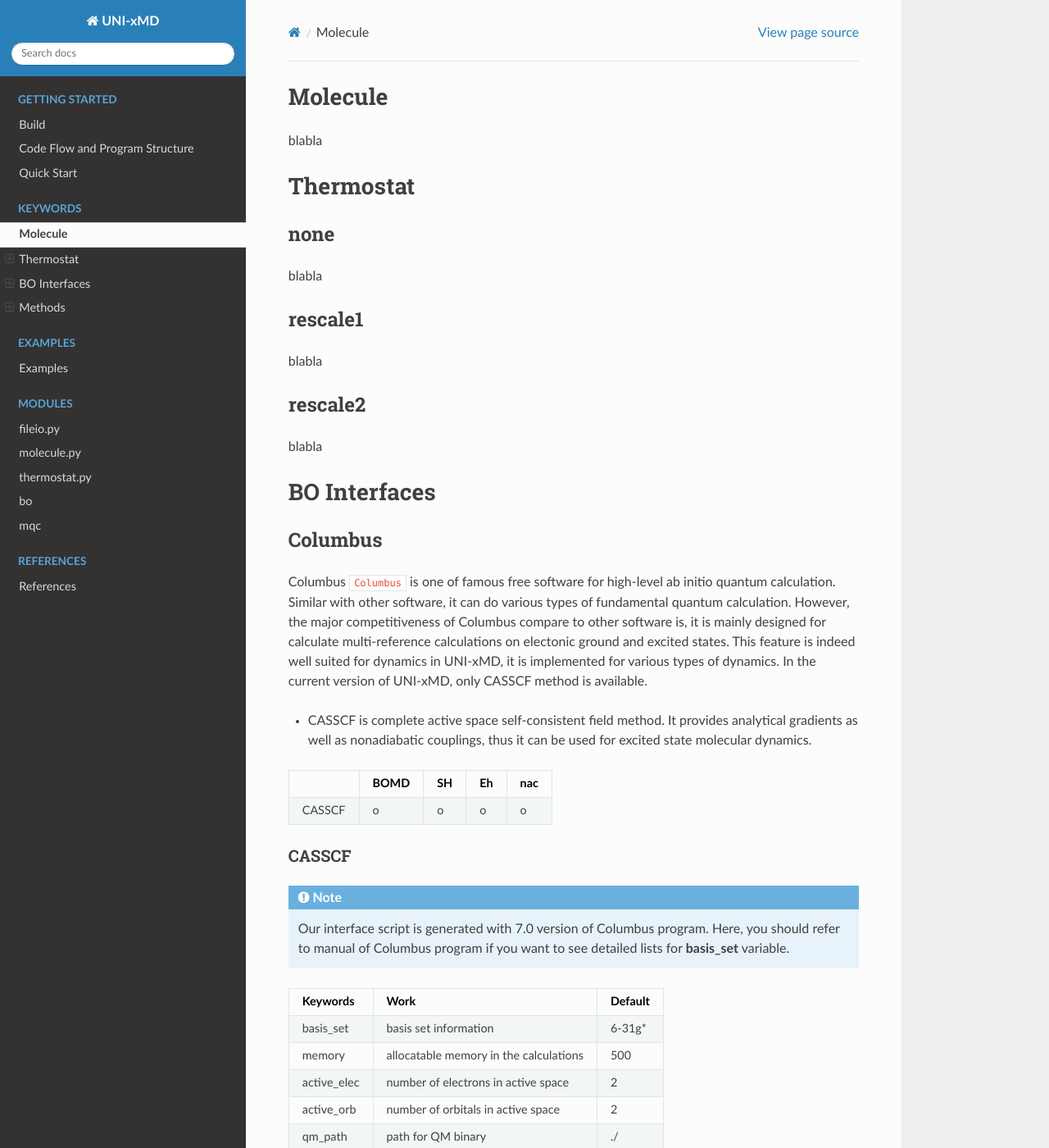
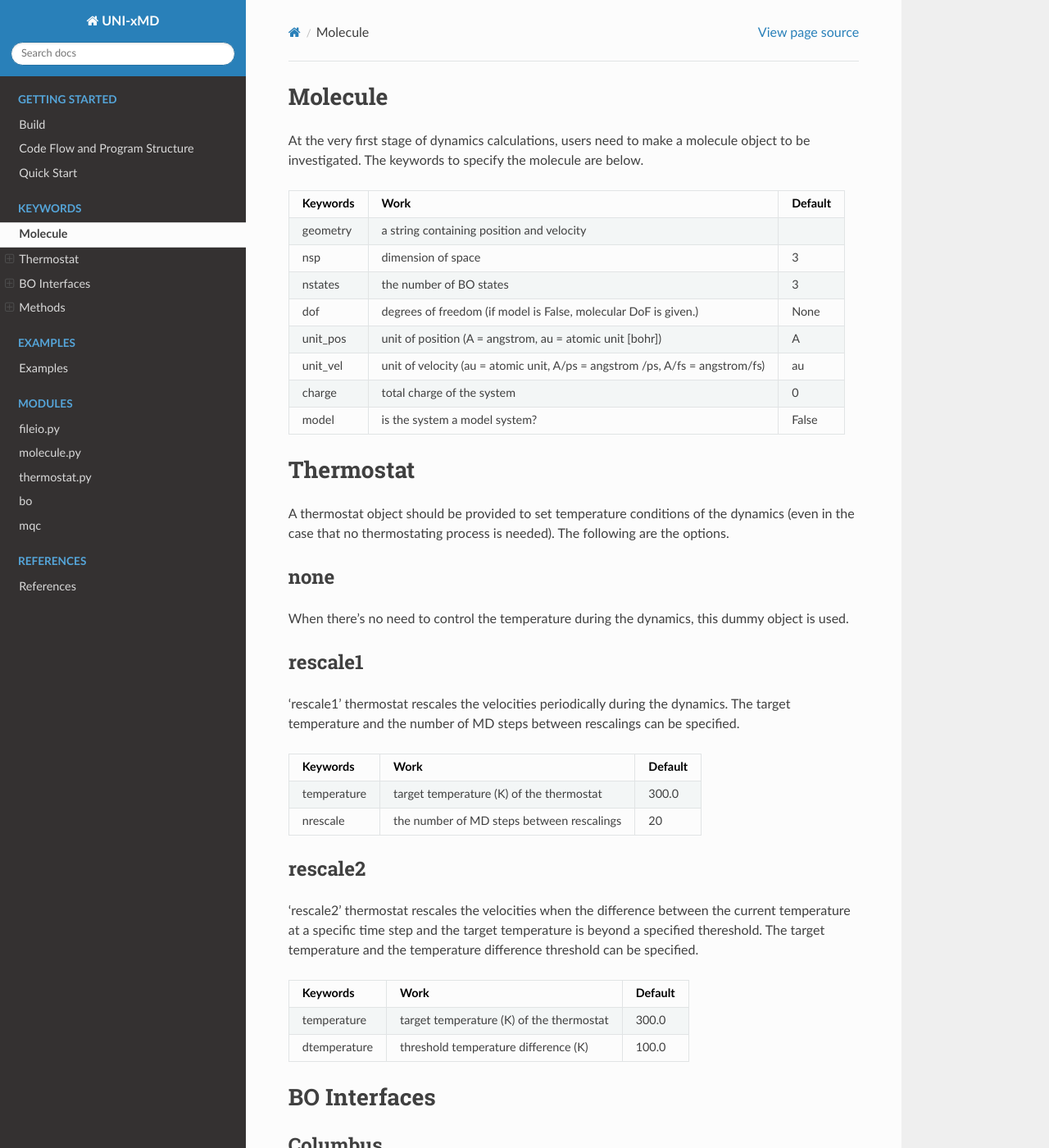
Before and after one commit to skmin-lab/unixmd, a Sphinx documentation site: the page built from docs/source/keywords/main.rst, in a window 1280 px wide and 1400 px high. Shown: the whole window at 82% size. Built offline with Sphinx 7.4.7 and the Read the Docs theme 2.0.0, drawn with Linux system fonts in a browser that asks for light colours; cross-references to code outside the pages are shown as plain code.

Commit message:
Add molecule, thermostat explanation in the keyword part of the manual

```diff
--- a/docs/source/keywords/molecule.rst
+++ b/docs/source/keywords/molecule.rst
@@ -1,2 +1,25 @@
 
-blabla
+At the very first stage of dynamics calculations, users need to make a molecule object to be investigated. The keywords to specify the molecule are below.
+
++------------+----------------------------------------------------+-----------+
+| Keywords   | Work                                               | Default   |
++============+====================================================+===========+
+| geometry   | a string containing position and velocity          |           |
++------------+----------------------------------------------------+-----------+
+| nsp        | dimension of space                                 | 3         |
++------------+----------------------------------------------------+-----------+
+| nstates    | the number of BO states                            | 3         |
++------------+----------------------------------------------------+-----------+
+| dof        | degrees of freedom (if model is False, molecular   | None      |
+|            | DoF is given.)                                     |           |
++------------+----------------------------------------------------+-----------+
+| unit_pos   | unit of position (A = angstrom, au = atomic unit   | A         |
+|            | [bohr])                                            |           |
++------------+----------------------------------------------------+-----------+
+|            | unit of velocity (au = atomic unit, A/ps = angstrom| au        |
+| unit_vel   | /ps, A/fs = angstrom/fs)                           |           |
++------------+----------------------------------------------------+-----------+
+| charge     | total charge of the system                         | 0         |
++------------+----------------------------------------------------+-----------+
+| model      | is the system a model system?                      | False     |
++------------+----------------------------------------------------+-----------+
--- a/docs/source/keywords/thermostat.rst
+++ b/docs/source/keywords/thermostat.rst
@@ -1,12 +1,32 @@
+
+A thermostat object should be provided to set temperature conditions of the dynamics (even in the
+case that no thermostating process is needed). The following are the options.
 
 none
 -------------------------------------
-blabla
+When there's no need to control the temperature during the dynamics, this dummy object is used.
 
 rescale1
 -------------------------------------
-blabla
+'rescale1' thermostat rescales the velocities periodically during the dynamics. The target temperature and the number of MD steps between rescalings can be specified.
+
++-------------+----------------------------------------------------+-----------+
+| Keywords    | Work                                               | Default   |
++=============+====================================================+===========+
+| temperature | target temperature (K) of the thermostat           | 300.0     |
++-------------+----------------------------------------------------+-----------+
+| nrescale    | the number of MD steps between rescalings          | 20        |
++-------------+----------------------------------------------------+-----------+
 
 rescale2
 -------------------------------------
-blabla
+'rescale2' thermostat rescales the velocities when the difference between the current temperature
+at a specific time step and the target temperature is beyond a specified thereshold. The target temperature and the temperature difference threshold can be specified.
+
++-------------+----------------------------------------------------+-----------+
+| Keywords    | Work                                               | Default   |
++=============+====================================================+===========+
+| temperature | target temperature (K) of the thermostat           | 300.0     |
++-------------+----------------------------------------------------+-----------+
+| dtemperature| threshold temperature difference (K)               | 100.0     |
++-------------+----------------------------------------------------+-----------+
```
